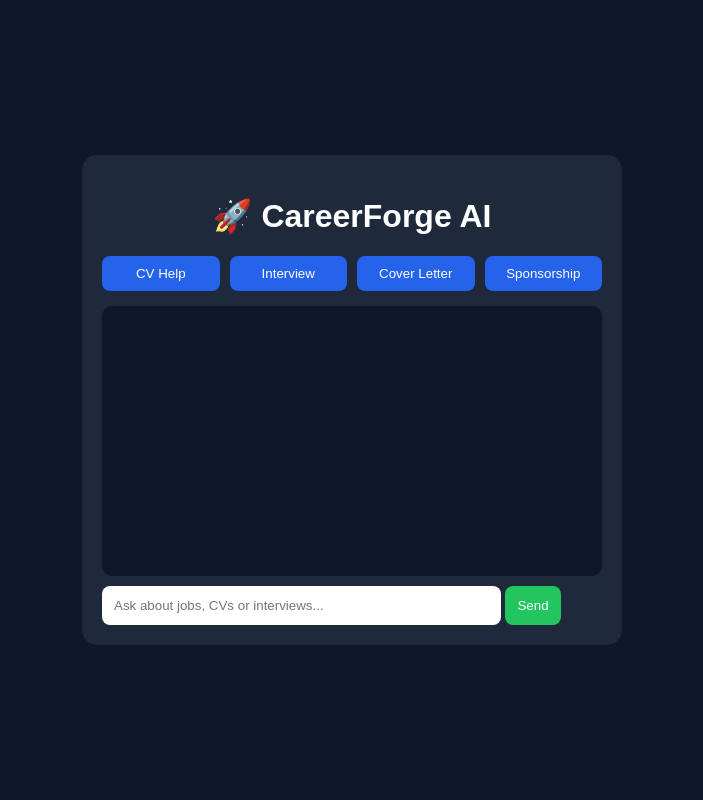
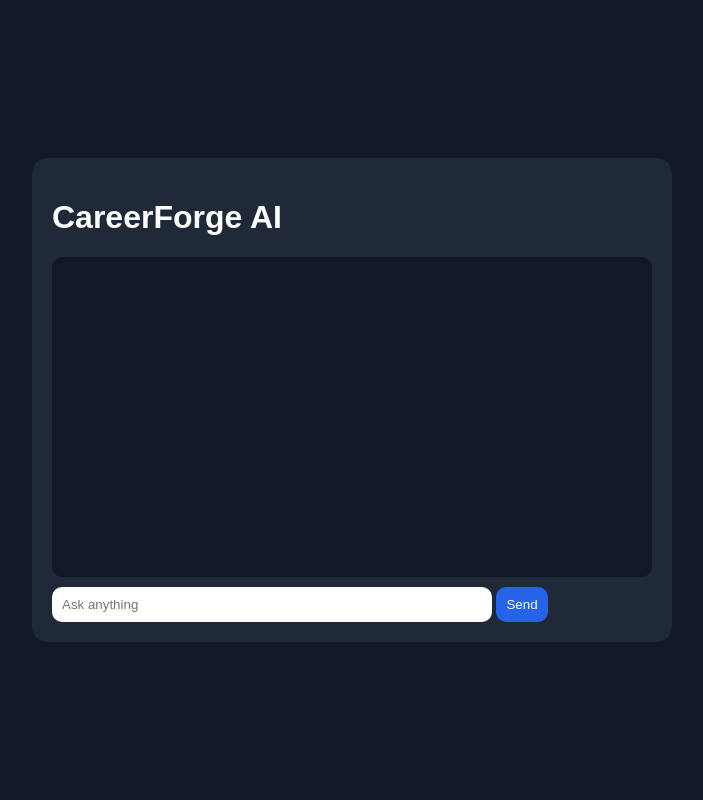
Before and after one commit to Mehak911p/Careerforge-ai, a Flask app: page / in a window 1280 px wide. Shown: the whole page, without its empty margins (288-991 px from the left). Run offline with Flask 3, Linux system fonts and the light colour scheme.

Commit message:
Update index.html

```diff
--- a/Templates/index.html
+++ b/Templates/index.html
@@ -5,9 +5,9 @@
 
 <style>
 body{
-background:#0f172a;
+background:#111827;
+color:white;
 font-family:Arial;
-color:white;
 display:flex;
 justify-content:center;
 align-items:center;
@@ -16,55 +16,35 @@ margin:0;
 }
 
 .box{
-width:90%;
-max-width:500px;
-background:#1e293b;
+width:80%;
+max-width:600px;
+background:#1f2937;
 padding:20px;
 border-radius:15px;
 }
 
-h1{
-text-align:center;
-}
-
-.buttons{
-display:flex;
-gap:10px;
-flex-wrap:wrap;
-margin-bottom:15px;
-}
-
-.buttons button{
-flex:1;
+#chat{
+height:300px;
+overflow:auto;
+background:#111827;
 padding:10px;
-background:#2563eb;
-border:none;
-color:white;
-border-radius:8px;
-}
-
-.chat{
-height:250px;
-overflow-y:auto;
-background:#0f172a;
-padding:10px;
+margin-bottom:10px;
 border-radius:10px;
-margin-bottom:10px;
 }
 
 input{
-width:75%;
-padding:12px;
+width:70%;
+padding:10px;
 border:none;
-border-radius:8px;
+border-radius:10px;
 }
 
-.send{
-padding:12px;
-background:#22c55e;
+button{
+padding:10px;
 border:none;
+border-radius:10px;
+background:#2563eb;
 color:white;
-border-radius:8px;
 }
 </style>
 </head>
@@ -73,43 +53,38 @@ border-radius:8px;
 
 <div class="box">
 
-<h1>🚀 CareerForge AI</h1>
+<h1>CareerForge AI</h1>
 
-<div class="buttons">
-<button>CV Help</button>
-<button>Interview</button>
-<button>Cover Letter</button>
-<button>Sponsorship</button>
-</div>
+<div id="chat"></div>
 
-<div class="chat" id="chat"></div>
-
-<input id="msg" placeholder="Ask about jobs, CVs or interviews...">
-<button class="send" onclick="send()">Send</button>
+<input id="msg" placeholder="Ask anything">
+<button onclick="send()">Send</button>
 
 </div>
 
 <script>
+
 async function send(){
 
-let msg = document.getElementById("msg").value;
+let msg=document.getElementById("msg").value;
 
 document.getElementById("chat").innerHTML +=
 "<p><b>You:</b> "+msg+"</p>";
 
-let res = await fetch("/chat",{
+let res=await fetch("/chat",{
 method:"POST",
-headers:{
-"Content-Type":"application/json"
-},
+headers:{"Content-Type":"application/json"},
 body:JSON.stringify({message:msg})
 });
 
-let data = await res.json();
+let data=await res.json();
 
 document.getElementById("chat").innerHTML +=
-"<p><b>CareerForge AI:</b> "+data.reply+"</p>";
+"<p><b>AI:</b> "+data.reply+"</p>";
+
+document.getElementById("msg").value="";
 }
+
 </script>
 
 </body>
```
